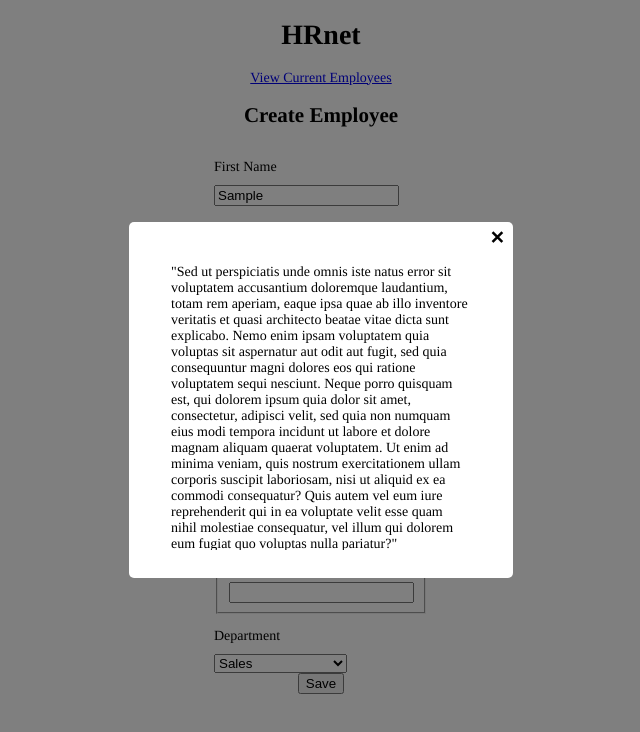
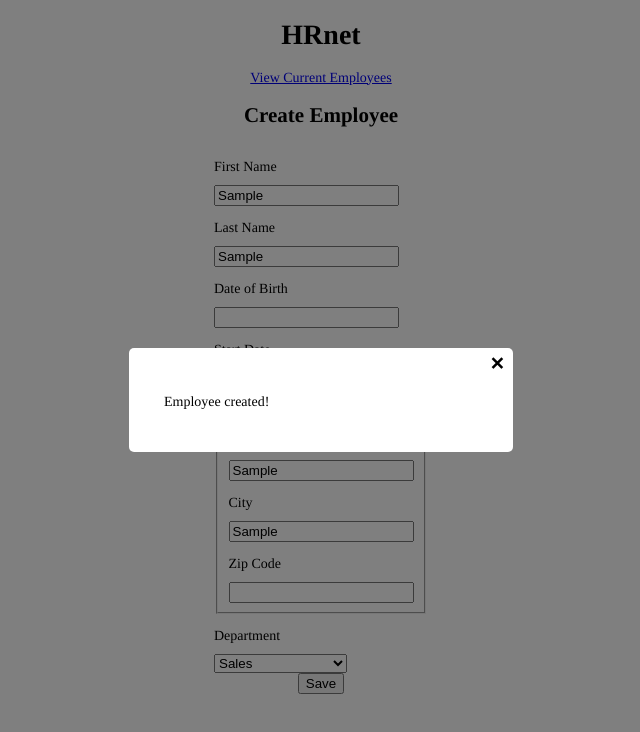
Before and after one commit to ThomasJSimpson/HRnet, a React (Create React App) app: page / in a window 1280 px wide. Both pictures are taken after typing "Sample", "Sample", "Sample", "Sample", "Sample", "Sample" into the empty fields and a click on the button "Save". Shown: the top 732 px of the page, without its empty margins (319-959 px from the left). Built offline with nearby package versions, Linux system fonts and the light colour scheme.

Commit message:
modal terminé avant import

```diff
--- a/src/app/App.css
+++ b/src/app/App.css
@@ -36,9 +36,7 @@
     transform: rotate(360deg);
   }
 } */
-body {
-  font-family: Times;
-}
+
 /* body,
 h1,
 h2,
@@ -49,6 +47,14 @@ li {
   margin: 0;
   padding: 0;
 } */
+body {
+  margin: 0;
+  padding: 0;
+  font-family: -apple-system, BlinkMacSystemFont, "Segoe UI", "Roboto", "Oxygen", "Ubuntu", "Cantarell", "Fira Sans", "Droid Sans", "Helvetica Neue", sans-serif;
+  -webkit-font-smoothing: antialiased;
+  -moz-osx-font-smoothing: grayscale;
+  font-family: Times;
+}
 .title {
   display: flex;
   align-items: center;
@@ -74,6 +80,7 @@ label {
 .test {
   width: 500px;
 }
+
 html {
   font-family: sans-serif;
   font-size: 14px;
@@ -100,3 +107,16 @@ tfoot {
 tfoot th {
   font-weight: normal;
 }
+
+.modal-overlay {
+}
+.modal {
+}
+.modal-header {
+}
+.modal-header-btn {
+}
+.modal-header-btn-icon {
+}
+.modal-body {
+}
--- a/src/components/Modal/Modal.jsx
+++ b/src/components/Modal/Modal.jsx
@@ -1,27 +1,27 @@
 import React from "react";
 import ReactDOM from "react-dom";
 import styles from "./styles.module.css";
-import "../../index.css";
 
-export const Modal = ({ isShowing, toggle, modalClass, overlayClass, contentClass, closeBtnClass, iconClass, children }) => {
-  console.log("modalClass", modalClass);
+export const Modal = ({ isShowing, toggle, overlayClass, modalClass, modalHeaderClass, headerBtnClass, headerBtnIconClass, bodyClass, children }) => {
   const mergedModalClass = `${styles.modal} ${modalClass}`;
   const mergedOverlayClass = `${styles.modalOverlay} ${overlayClass}`;
-  const mergedContentClass = `${styles.modalContent} ${contentClass}`;
-  const mergedCloseBtnClass = `${styles.modalCloseBtn} ${closeBtnClass}`;
-  const mergedIconClass = `${styles.icon} ${iconClass}`;
-  console.log("mergedModalClass", mergedModalClass);
-  //Passer un objet avec du style en INLINE et l'ajouter à la suite de className
-  //quand la proposition de style personalisée est OK, installer babel et tout ce qui faut pour upload le comp sur NPM
+  const mergedBodyClass = `${styles.modalBody} ${bodyClass}`;
+  const mergedHeaderClass = `${styles.modalHeader} ${modalHeaderClass}`;
+  const mergedHeaderBtnClass = `${styles.modalHeaderBtn} ${headerBtnClass}`;
+  const mergedHeaderBtnIconClass = `${styles.modalHeaderBtnIcon} ${headerBtnIconClass}`;
 
   return isShowing
     ? ReactDOM.createPortal(
-        <div className={mergedOverlayClass}>
+        <div className={mergedOverlayClass} onClick={(e) => e.target === e.currentTarget && toggle()}>
           <section className={mergedModalClass}>
-            <button onClick={toggle} type="button" className={mergedCloseBtnClass}>
-              <span className={mergedIconClass}>&#x2715;</span>
-            </button>
-            <div className={mergedContentClass}>{children}</div>
+            <div className={mergedHeaderClass}>
+              <button type="button" className={mergedHeaderBtnClass}>
+                <span onClick={toggle} className={mergedHeaderBtnIconClass}>
+                  &#x2715;
+                </span>
+              </button>
+            </div>
+            <div className={mergedBodyClass}>{children}</div>
           </section>
         </div>,
         document.body
--- a/src/components/Modal/styles.module.css
+++ b/src/components/Modal/styles.module.css
@@ -1,13 +1,10 @@
-body {
-  margin: 0;
-  padding: 0;
-  font-family: -apple-system, BlinkMacSystemFont, "Segoe UI", "Roboto", "Oxygen", "Ubuntu", "Cantarell", "Fira Sans", "Droid Sans", "Helvetica Neue", sans-serif;
-  -webkit-font-smoothing: antialiased;
-  -moz-osx-font-smoothing: grayscale;
-}
-
-code {
-  font-family: source-code-pro, Menlo, Monaco, Consolas, "Courier New", monospace;
+@keyframes fadeIn {
+  from {
+    opacity: 0;
+  }
+  to {
+    opacity: 1;
+  }
 }
 
 .modalOverlay {
@@ -18,6 +15,8 @@ code {
   height: 100vh;
   z-index: 1000;
   background-color: rgba(0, 0, 0, 0.5);
+  opacity: 0;
+  animation: fadeIn 0.3s forwards;
 }
 
 .modal {
@@ -32,9 +31,28 @@ code {
   left: 50%;
   transform: translate(-50%, -50%);
   padding-bottom: 2rem;
+  opacity: 0;
+  animation: fadeIn 0.3s forwards;
 }
 
-.modalCloseBtn {
+.modalHeader {
+  display: flex;
+  justify-content: flex-end;
+}
+
+.modalBody {
+  padding: 0 1rem 0;
+  white-space: pre-wrap;
+  word-break: break-word;
+  max-height: 300px;
+  overflow: auto;
+  overflow-x: hidden;
+  margin-left: 1.5rem;
+  margin-right: 1.5rem;
+  scrollbar-width: none;
+}
+
+.modalHeaderBtn {
   display: flex;
   align-items: center;
   justify-content: center;
@@ -43,34 +61,17 @@ code {
   font-size: 1.4rem;
   font-weight: 700;
   cursor: pointer;
-  position: absolute;
-  right: 0;
-  border-radius: 16px;
   border: 0;
   background-color: transparent;
 }
 
-.modalContent {
-  padding: 2rem 1rem 0;
-  white-space: pre-wrap;
-  word-break: break-word;
-  max-height: 300px;
-  overflow: auto;
-  overflow-x: hidden;
-  margin-left: 2rem;
-  margin-right: 2rem;
-  scrollbar-width: none;
-}
-.modalContent {
-  overflow: auto;
-}
-
-.modalContent::-webkit-scrollbar {
-  display: none;
-}
-.icon {
+.modalHeaderBtnIcon {
   font-size: 18px;
   height: 18px;
   display: flex;
   align-items: center;
 }
+
+.modalBody::-webkit-scrollbar {
+  display: none;
+}
--- a/src/index.css
+++ /dev/null
@@ -1,4 +0,0 @@
-.testmodal {
-  width: 500px;
-  background: red;
-}
--- a/src/index.js
+++ b/src/index.js
@@ -1,8 +1,6 @@
 import React from "react";
 import ReactDOM from "react-dom/client";
-import "./index.css";
 import App from "./app/App";
-import "./index.css";
 import { store } from "./app/store.js";
 import { Provider } from "react-redux";
 import { BrowserRouter, Routes, Route } from "react-router-dom";
--- a/src/pages/Form.jsx
+++ b/src/pages/Form.jsx
@@ -2,11 +2,11 @@ import React from "react";
 import { addEmployee } from "../slices/employeesSlice";
 import { useSelector, useDispatch } from "react-redux";
 import { Link } from "react-router-dom";
-import { updateInputFirstName, updateInputLastName, resetInputs, updateInputBirthDate, updateInputStartDate, updateInputDepartment, updateInputAddressStreet, updateInputAddressCity, updateInputAddressState, updateInputAddressZip, updateIsModalOpen } from "../slices/formSlice";
+import { updateInputFirstName, updateInputLastName, resetInputs, updateInputBirthDate, updateInputStartDate, updateInputDepartment, updateInputAddressStreet, updateInputAddressCity, updateInputAddressZip, updateIsModalOpen } from "../slices/formSlice";
+// updateInputAddressState
 import DatePickerCustom from "../components/DatePicker";
 import { Modal } from "../components/Modal/Modal";
 import useModal from "../components/Modal/useModal";
-import MyComponentContent from "../components/common/MyComponentContent";
 
 const Form = () => {
   const form = useSelector((state) => state.form);
@@ -85,13 +85,13 @@ const Form = () => {
         <p>Modal Content</p>
       </Modal> */}
 
-      <Modal modalClass={"testmodal"} isShowing={isShowing} toggle={toggle}>
-        <p>
+      <Modal isShowing={isShowing} toggle={toggle} overlayClass={"modal-overlay"} modalClass={"modal"} headerBtnIconClass={"modal-header-btn-icon"} modalHeaderClass={"modal-header"} headerBtnClass={"modal-header-btn"} bodyClass={"modal-body"}>
+        {/* <p>
           "Sed ut perspiciatis unde omnis iste natus error sit voluptatem accusantium doloremque laudantium, totam rem aperiam, eaque ipsa quae ab illo inventore veritatis et quasi architecto beatae vitae dicta sunt explicabo. Nemo enim ipsam voluptatem quia voluptas sit aspernatur aut odit aut fugit, sed quia consequuntur magni dolores eos qui ratione voluptatem sequi nesciunt. Neque porro
           quisquam est, qui dolorem ipsum quia dolor sit amet, consectetur, adipisci velit, sed quia non numquam eius modi tempora incidunt ut labore et dolore magnam aliquam quaerat voluptatem. Ut enim ad minima veniam, quis nostrum exercitationem ullam corporis suscipit laboriosam, nisi ut aliquid ex ea commodi consequatur? Quis autem vel eum iure reprehenderit qui in ea voluptate velit esse
           quam nihil molestiae consequatur, vel illum qui dolorem eum fugiat quo voluptas nulla pariatur?"
-        </p>
-        {/* <p>Employee created!</p> */}
+        </p> */}
+        <p>Employee created!</p>
       </Modal>
     </>
   );
```
